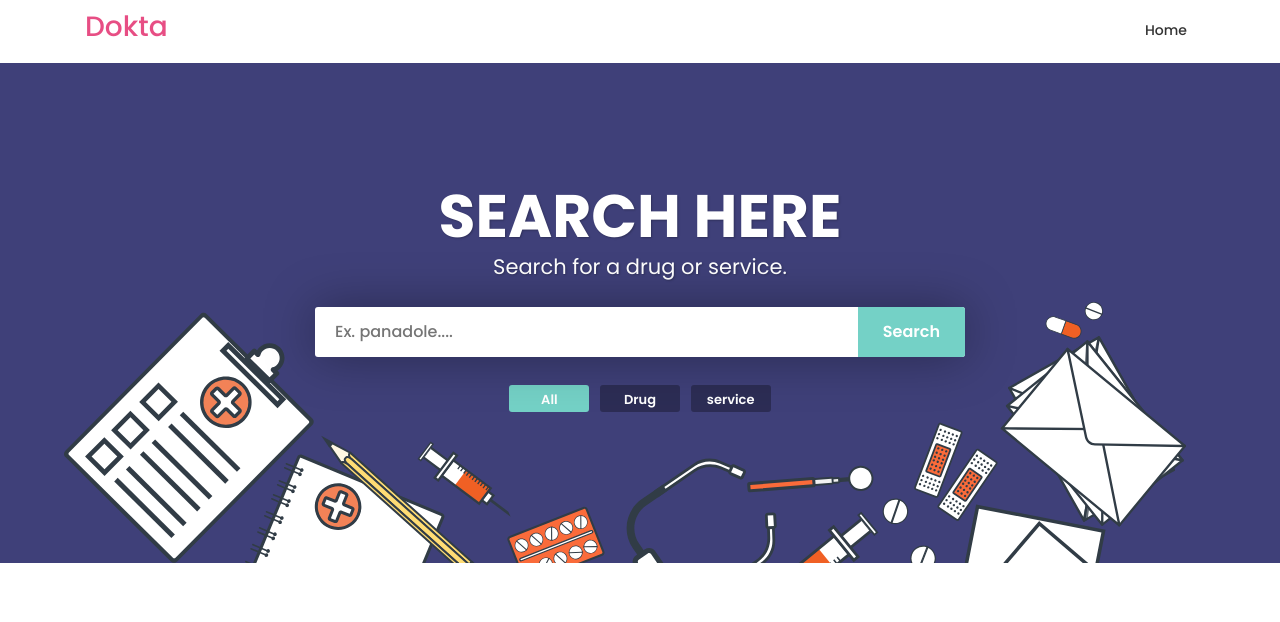
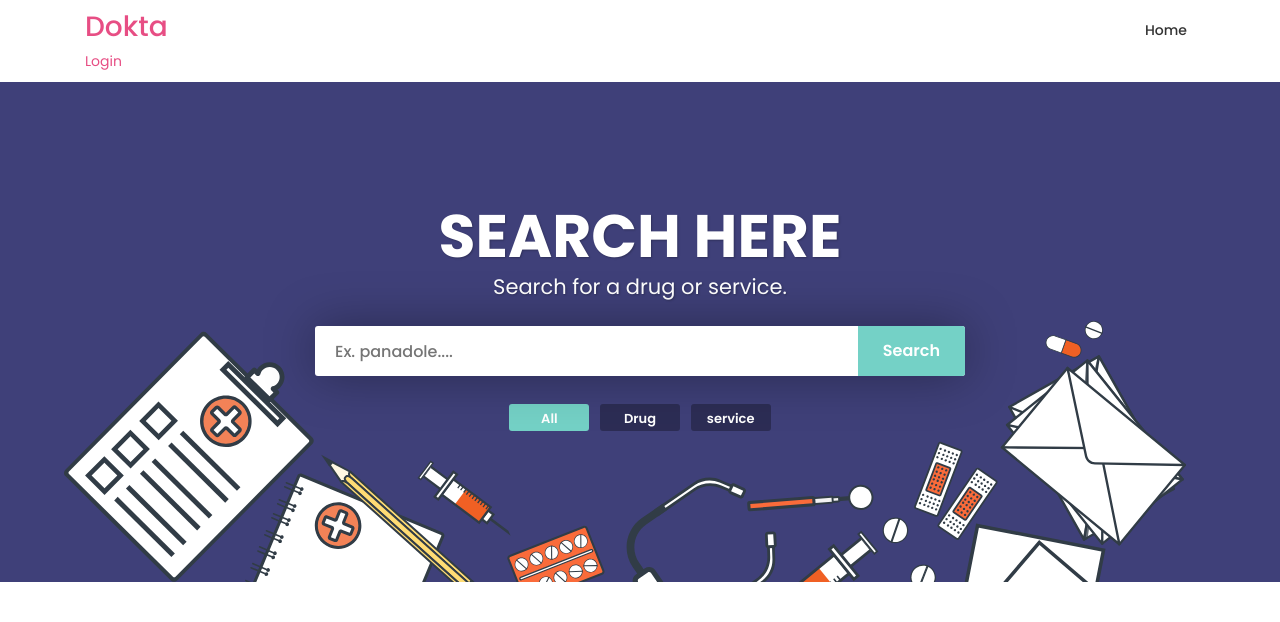
Before and after one commit to edmondsylar/dokta, a PHP site: page /index.php in a window 1280 px wide. Shown: the top 622 px of the page. Run offline with PHP 8.4, Linux system fonts and the light colour scheme.

Commit message:
added login for creating medicine

```diff
--- a/includes/header.php
+++ b/includes/header.php
@@ -3,9 +3,7 @@
     <div class="row">
       <div class="col-lg-3 col-6">
           <h3><a href="index.php" title="Dokta">Dokta</a></h3>
-        <!-- <div id="logo_home">
-          <h1><a href="search.php" title="Dokta">Dokta</a></h1>
-        </div> -->
+        <a target="_blank" href="http://157.245.221.99/apps/doc/login.php"  >Login</a>
       </div>
       <nav class="col-lg-9 col-6">
         <!-- <a class="cmn-toggle-switch cmn-toggle-switch__htx open_close" href="#0"><span>Menu mobile</span></a> -->
```
